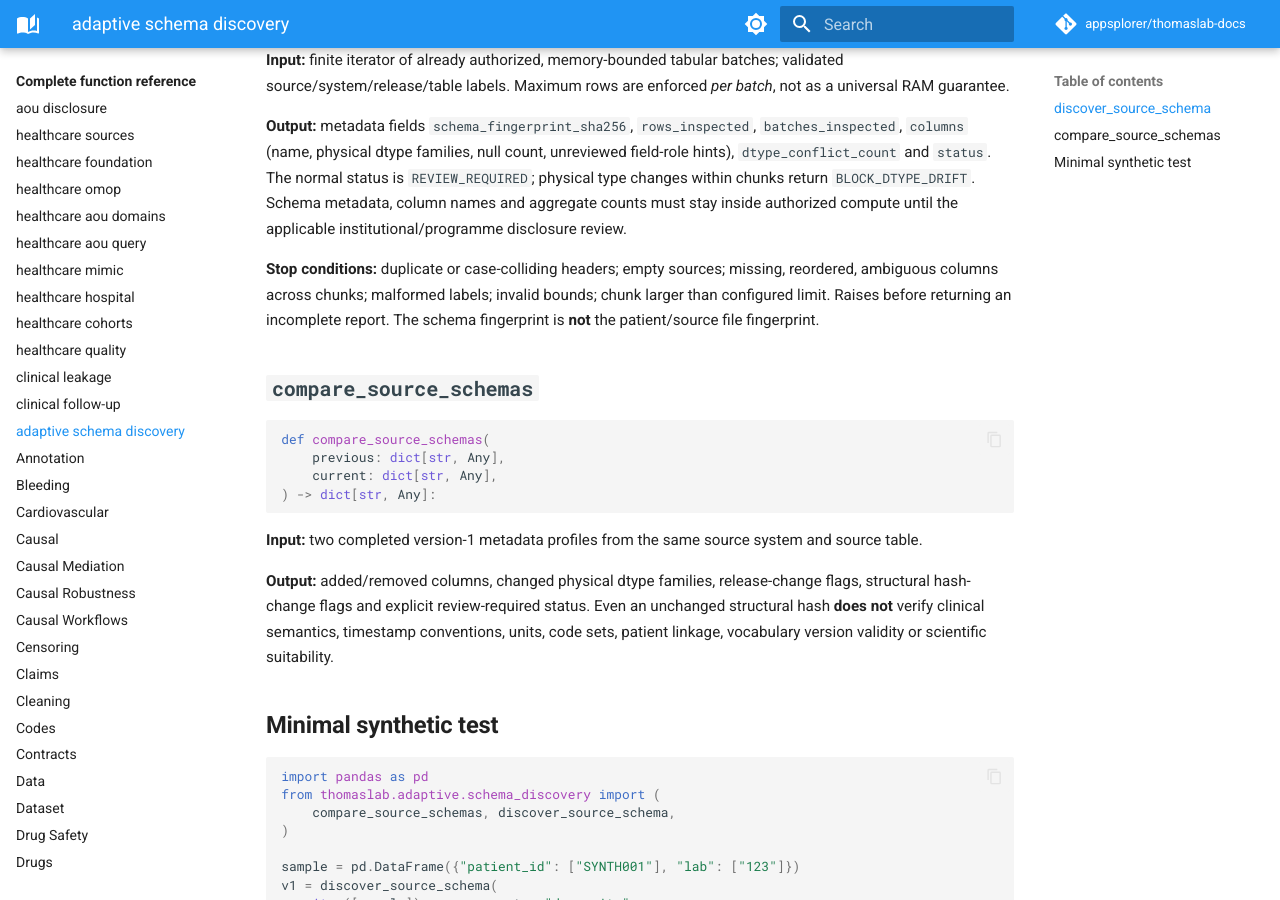
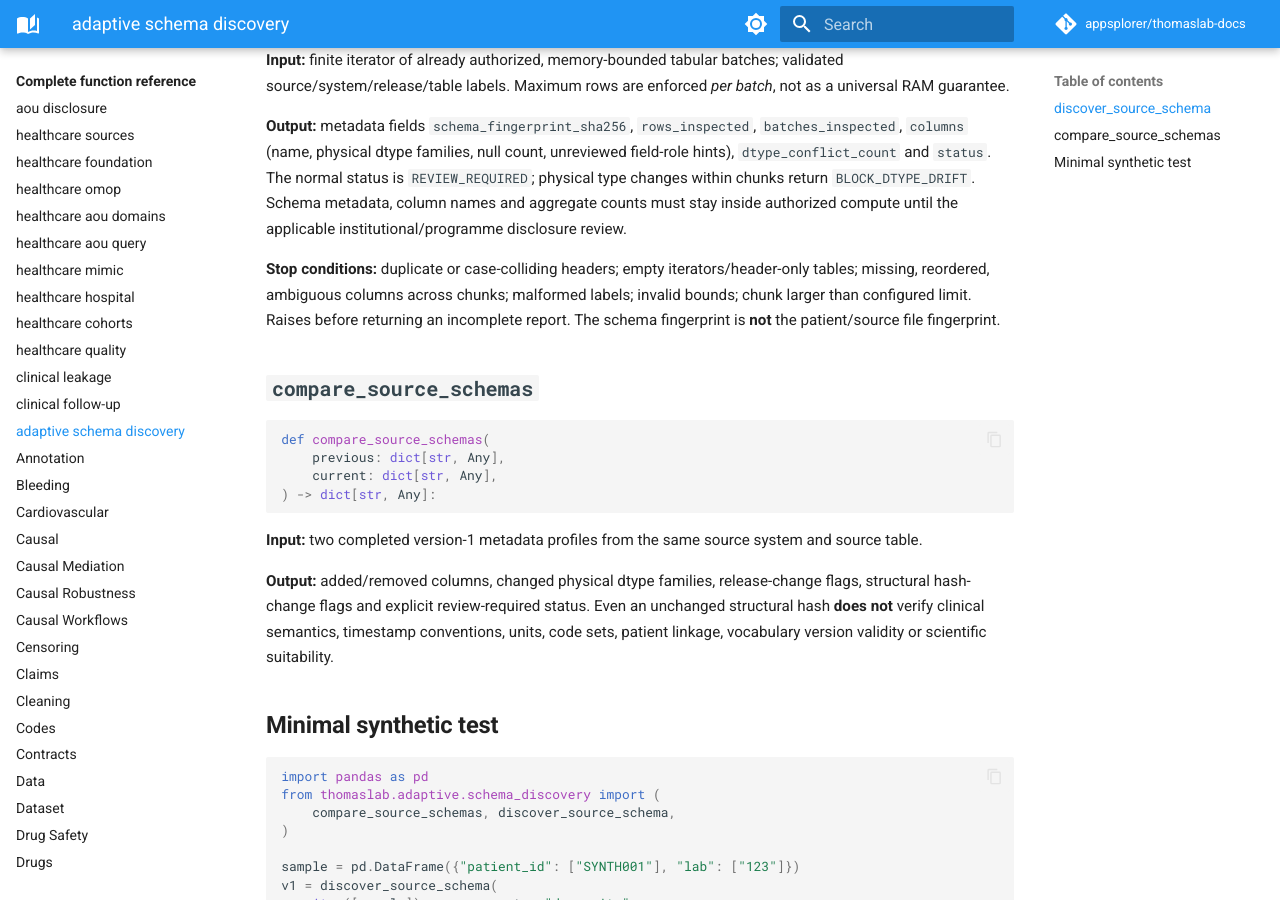
Before and after one commit to appsplorer/thomaslab-docs, an MkDocs documentation site: the page built from docs/reference/functions/schema_discovery.md, in a window 1280 px wide and 900 px high, scrolled down 660 px. Built offline with MkDocs 1.6.1 and Material for MkDocs 9.7.7, drawn with Linux system fonts in a browser that asks for light colours; comment, search, counter and statistics services are not loaded.

```diff
--- a/docs/reference/functions/schema_discovery.md
+++ b/docs/reference/functions/schema_discovery.md
@@ -37,7 +37,7 @@
 column names and aggregate counts must stay inside authorized compute
 until the applicable institutional/programme disclosure review.
 
-**Stop conditions:** duplicate or case-colliding headers; empty sources;
+**Stop conditions:** duplicate or case-colliding headers; empty iterators/header-only tables;
 missing, reordered, ambiguous columns across chunks; malformed labels;
 invalid bounds; chunk larger than configured limit. Raises before returning
 an incomplete report. The schema fingerprint is **not** the patient/source
```
